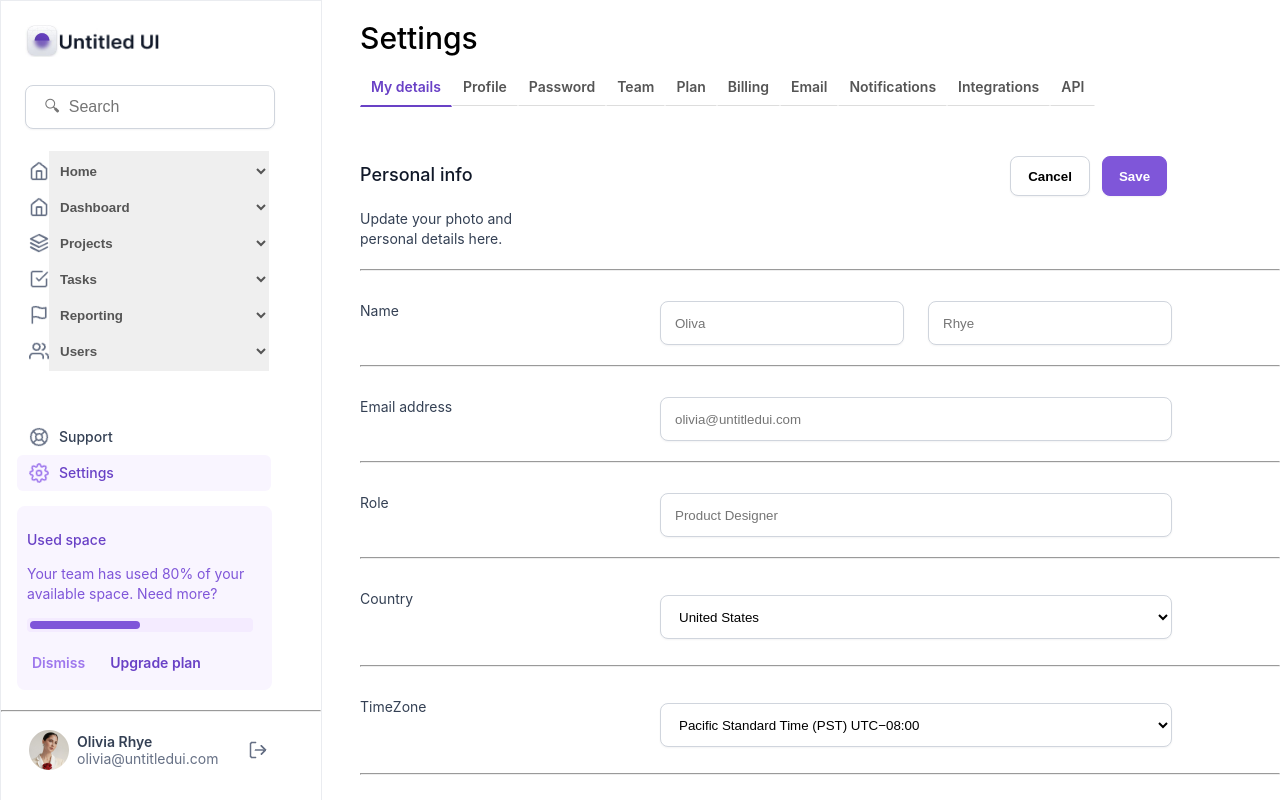
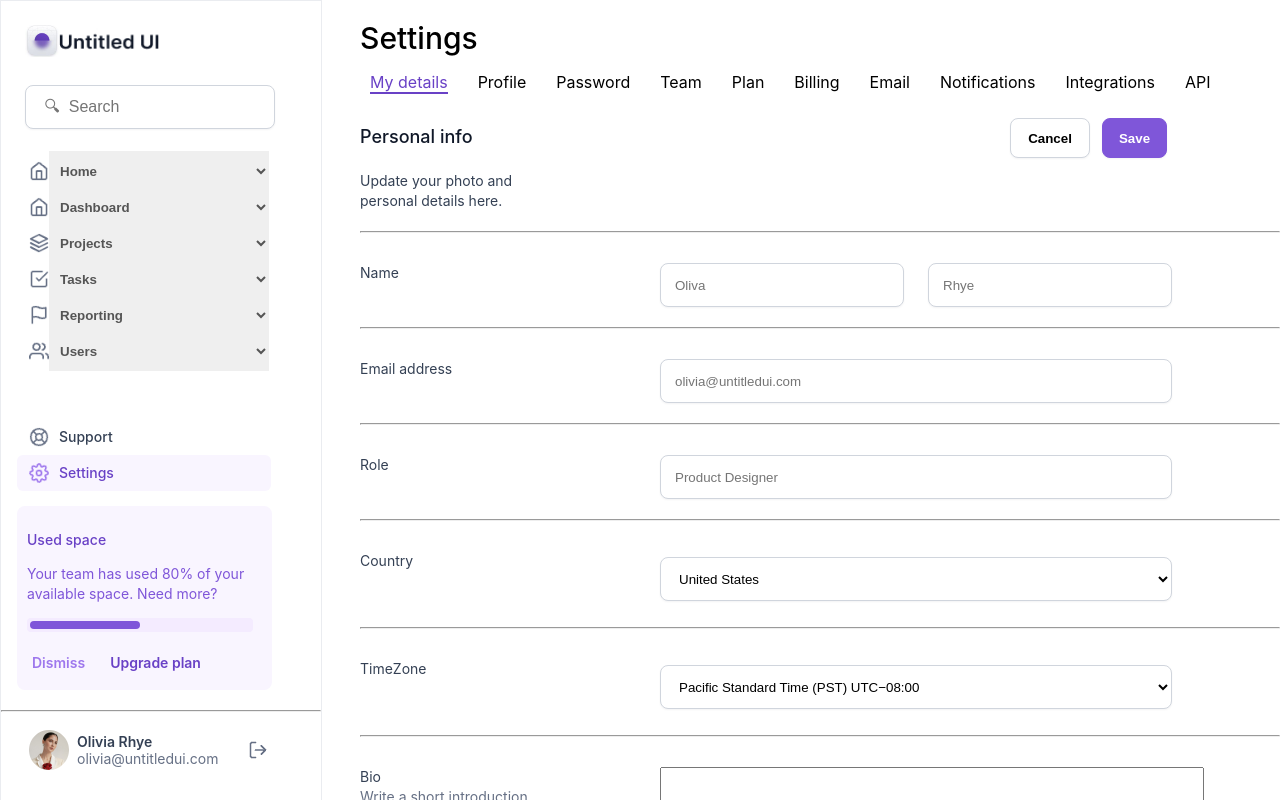
Before and after one commit to turovetsss/ToDo-List, a React (Create React App) app: page /setting in a window 1280 px wide. Shown: the top 800 px of the page. Built offline with nearby package versions, Linux system fonts and the light colour scheme; what @bem-react/classname would draw is missing.

Commit message:
tab component for setting page

```diff
--- a/package.json
+++ b/package.json
@@ -59,6 +59,7 @@
     "react-redux": "^9.1.0",
     "react-router-dom": "^6.22.1",
     "react-scripts": "5.0.1",
+    "react-tabs": "^6.0.2",
     "sass": "^1.69.5",
     "web-vitals": "^2.1.4"
   },
--- /dev/null
+++ b/src/components/tab/index.js
@@ -0,0 +1 @@
+export * from './tab';
--- /dev/null
+++ b/src/components/tab/tab.jsx
@@ -0,0 +1,27 @@
+import React from 'react';
+import { Tab, TabList, TabPanel, Tabs } from 'react-tabs';
+
+import './tab.scss';
+export const TabsContainer = () => {
+    return (
+        <Tabs className='tabs'>
+            <TabList>
+                <Tab className='tab'>My details</Tab>
+                <Tab className='tab'>Profile</Tab>
+                <Tab className='tab'>Password</Tab>
+                <Tab className='tab'>Team</Tab>
+                <Tab className='tab'>Plan</Tab>
+                <Tab className='tab'>Billing</Tab>
+                <Tab className='tab'>Email</Tab>
+                <Tab className='tab'>Notifications</Tab>
+                <Tab className='tab'>Integrations</Tab>
+                <Tab className='tab'>API</Tab>
+            </TabList>
+            <TabPanel></TabPanel>
+            <TabPanel></TabPanel>
+            <TabPanel>
+                <div></div>
+            </TabPanel>
+        </Tabs>
+    );
+};
--- /dev/null
+++ b/src/components/tab/tab.scss
@@ -0,0 +1,20 @@
+.tabs {
+    margin-left: -30px;
+    background: #fff;
+    display: flex;
+}
+.TabList {
+    background: #fff;
+    display: flex;
+}
+.tab {
+    background: #fff;
+    display: inline;
+    margin-right: 30px;
+}
+
+.react-tabs__tab--selected {
+    border-bottom: 2px solid #6941c6;
+    color: #6941c6;
+    text-decoration: none;
+}
--- a/src/pages/setting-page/setting-page.jsx
+++ b/src/pages/setting-page/setting-page.jsx
@@ -1,4 +1,5 @@
 import React from 'react';
+import { TabsContainer } from 'components/tab';
 import threeLayers from 'pages/img/3-layers.png';
 import avatar from 'pages/img/Avatar.png';
 import task from 'pages/img/check-square.png';
@@ -94,28 +95,8 @@ export const SettingPage = () => {
 
             <div className='form-main'>
                 <div className='form-main__logo'>Settings</div>
-                <div className='form-tabs'>
-                    <input className='form-tabs__input' id='tab1' type='radio' name='tabs' checked={true} />
-                    <label htmlFor='tab1'>My details</label>
-                    <input className='form-tabs__input' id='tab2' type='radio' name='tabs' />
-                    <label htmlFor='tab2'>Profile</label>
-                    <input className='form-tabs__input' id='tab3' type='radio' name='tabs' />
-                    <label htmlFor='tab3'>Password</label>
-                    <input className='form-tabs__input' id='tab4' type='radio' name='tabs' />
-                    <label htmlFor='tab4'>Team</label>
-                    <input className='form-tabs__input' id='tab5' type='radio' name='tabs' />
-                    <label htmlFor='tab5'>Plan</label>
-                    <input className='form-tabs__input' id='tab6' type='radio' name='tabs' />
-                    <label htmlFor='tab6'>Billing</label>
-                    <input className='form-tabs__input' id='tab6' type='radio' name='tabs' />
-                    <label htmlFor='tab7'>Email</label>
-                    <input className='form-tabs__input' id='tab8' type='radio' name='tabs' />
-                    <label htmlFor='tab8'>Notifications</label>
-                    <input className='form-tabs__input' id='tab9' type='radio' name='tabs' />
-                    <label htmlFor='tab9'>Integrations</label>
-                    <input className='form-tabs__input' id='tab10' type='radio' name='tabs' />
-                    <label htmlFor='tab10'>API</label>
-                </div>
+
+                <TabsContainer />
                 <div className='form-content'>
                     <div className='form-content__group' id='content2'>
                         <div className='text-box'>
--- a/src/pages/setting-page/setting-page.scss
+++ b/src/pages/setting-page/setting-page.scss
@@ -304,16 +304,6 @@
         font-size: 30px;
         font-weight: 500;
     }
-    .form-tabs {
-        margin-left: -30px;
-        background: #fff;
-        display: block;
-        padding: 10px 30px 80px;
-        &__input {
-            clear: both;
-            display: none;
-        }
-    }
 }
 .form-content {
     display: block;
@@ -485,21 +475,3 @@ hr {
     margin-top: 20px;
     margin-bottom: 20px;
 }
-
-#tab1:checked ~ #content1,
-#tab2:checked ~ #content2,
-#tab3:checked ~ #content3,
-#tab4:checked ~ #content4,
-#tab5:checked ~ #content4,
-#tab6:checked ~ #content6,
-#tab7:checked ~ #content7,
-#tab8:checked ~ #content8,
-#tab9:checked ~ #content9,
-#tab10:checked ~ #content10 {
-    display: block;
-}
-input:checked + label {
-    border-bottom: 2px solid #6941c6;
-    color: #6941c6;
-    text-decoration: none;
-}
```
Also changed, not shown: 1 other file (tests, documents, lock files or other folders).
